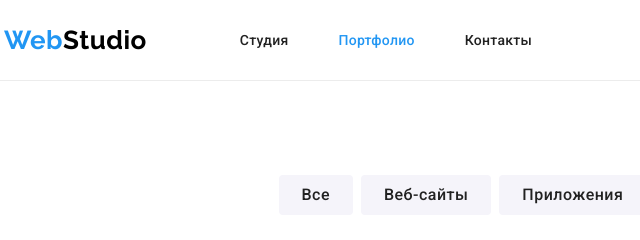
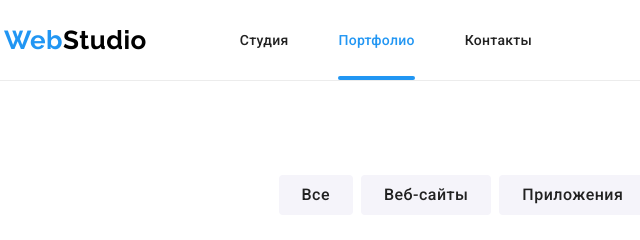
Before and after one commit to RomchikSer/goit-markup-hw-05, a plain HTML site: page portfolio.html in a window 1280 px wide. Shown: the top 240 px of the page, 51-691 px from the left. Drawn offline with nearby package versions, Linux system fonts and the light colour scheme.

Commit message:
line header

```diff
--- a/css/style.css
+++ b/css/style.css
@@ -120,6 +120,7 @@ img {
     font-size: 14px;
     line-height: 1.17;
     letter-spacing: 0.02em;
+    transition: color 250ms cubic-bezier(0.4, 0, 0.2, 1);
 }
 .nav-link:hover,
 .nav-link:focus {
@@ -131,6 +132,20 @@ img {
     font-size: 14px;
     line-height: 1.17;
     letter-spacing: 0.02em;
+}
+.nav-web .current::after {
+    content: "";
+    display: block;
+    width: 100%;
+    height: 4px;
+    border-radius: 2px;
+    position: absolute;
+    left: 0px;
+    bottom: 0px;
+    background-color: var(--focus-text-color);
+}
+.nav-web .nav-list {
+    position: relative;
 }
 .nav-web .nav-list:not(:last-child) {
     margin-right: 50px;
```
